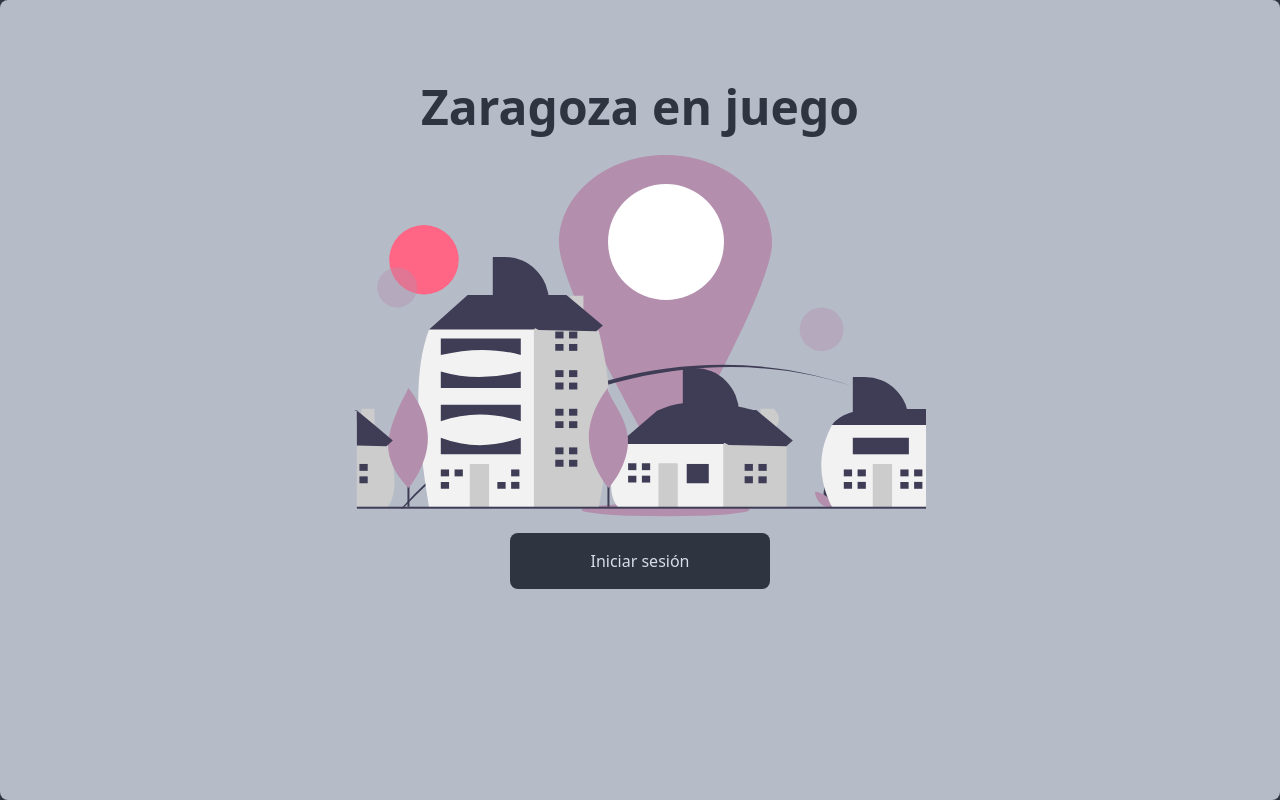
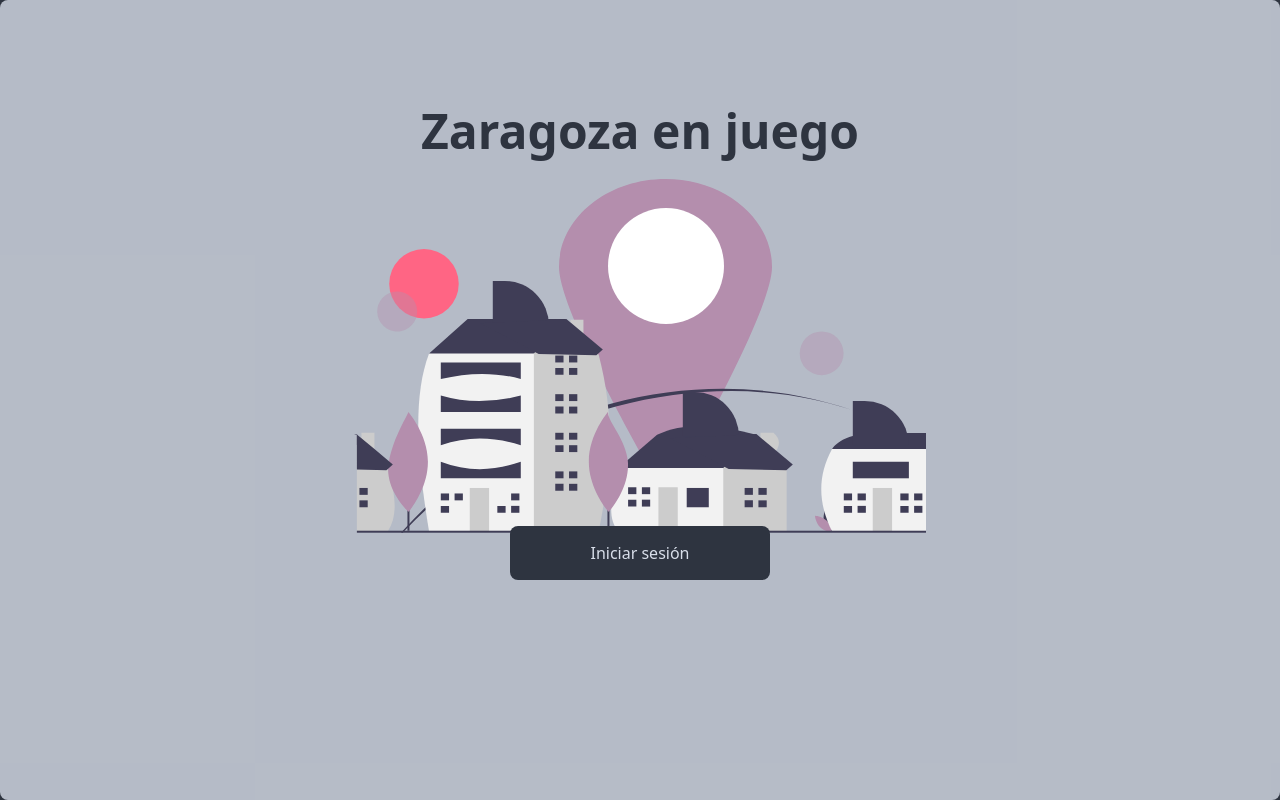
Before and after one commit to ZaragozaEnJuego/client, a React (Vite) app: page /login in a window 1280 px wide. Built offline with nearby package versions, Linux system fonts and the light colour scheme.

Commit message:
cambio boton a link

```diff
--- a/src/core/auth/domain/model.ts
+++ b/src/core/auth/domain/model.ts
@@ -1,2 +1 @@
-
-export type TokenJWT = string;
+export type TokenJWT = { token: string; isAdmin: boolean };
--- a/src/ui/pages/LoginPage.tsx
+++ b/src/ui/pages/LoginPage.tsx
@@ -1,6 +1,6 @@
 import { useEffect, useState } from 'react';
 import { ReactComponent as Logo } from '/src/assets/Logo.svg';
-import { ReactComponent as Fondo } from '/src/assets/Fondo.svg';
+import { Link } from 'react-router-dom';
 import { UseAuth } from '../hooks/auth/AuthContext';
 import { useNavigate } from 'react-router-dom';
 
@@ -53,22 +53,19 @@ const LoginPage = () => {
         //Desktop layout
         <div className='w-screen h-screen bg-primary '>
           <div className='bg-secondary bg-opacity-80 p-8 rounded-lg w-full h-full flex flex-col justify-center items-center pb-40 px-6'>
-            <div className="mb-6 flex">
+            <div className='mb-6 flex'>
               <h1 className='text-5xl font-bold text-primary'>{'Zaragoza en juego'}</h1>
             </div>
-            <div className="mb-6flex">
-              <Logo className="max-w-full"/>
+            <div className='mb-6flex'>
+              <Logo className='max-w-full' />
             </div>
             <div>
-              <button
-                onClick={() => {
-                  useAuth.handleLogin();
-                  navigate('/', { replace: true });
-                }}
+              <Link
+                to={'http://localhost:3000/api/auth/google'}
                 className='px-20 py-4 mt-4 bg-primary text-secondary rounded-lg'
               >
                 Iniciar sesión
-              </button>
+              </Link>
             </div>
           </div>
         </div>
@@ -76,22 +73,19 @@ const LoginPage = () => {
         //Mobile layout
         <div className='w-screen h-screen bg-background '>
           <div className='bg-secondary bg-opacity-80 p-8 rounded-lg w-full h-full flex flex-col justify-center items-center pb-40 px-6'>
-            <div className="mb-6 flex">
+            <div className='mb-6 flex'>
               <h1 className='text-5xl font-bold text-primary'>{'Zaragoza en juego'}</h1>
             </div>
-            <div className="mb-6 flex">
-              <Logo className="max-w-full"/>
+            <div className='mb-6 flex'>
+              <Logo className='max-w-full' />
             </div>
             <div>
-              <button
-                onClick={() => {
-                  useAuth.handleLogin();
-                  navigate('/', { replace: true });
-                }}
+              <Link
+                to={'http://localhost:3000/api/auth/google'}
                 className='px-20 py-4 mt-4 bg-primary text-secondary rounded-lg'
               >
                 Iniciar sesión
-              </button>
+              </Link>
             </div>
           </div>
         </div>
```
